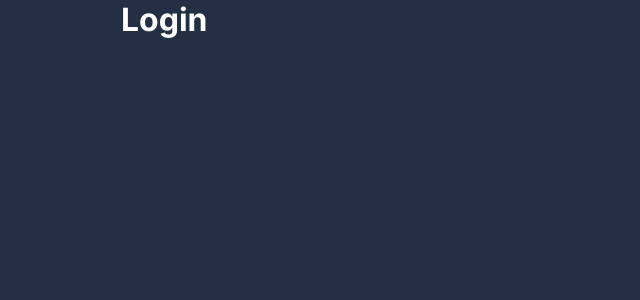
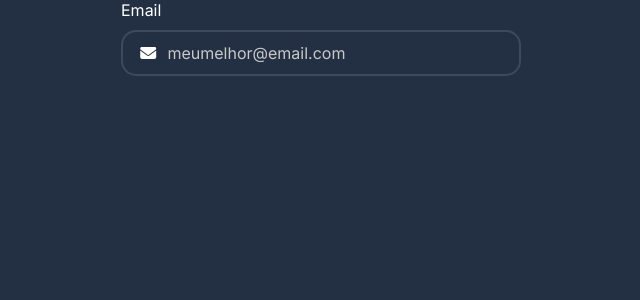
Before and after one commit to jogamais-ufcg/frontend, a Next.js app: page /login in a window 1280 px wide. Shown: the top 300 px of the page, without its empty margins (319-959 px from the left). Built offline with nearby package versions, Linux system fonts and the light colour scheme.

Commit message:
feat: add input component

```diff
--- /dev/null
+++ b/components/Input/index.tsx
@@ -0,0 +1,42 @@
+import {
+  FontAwesomeIcon,
+  FontAwesomeIconProps,
+} from '@fortawesome/react-fontawesome';
+import styles from './styles.module.css';
+
+interface InputProps {
+  label: string;
+  placeholder: string;
+  type: 'text' | 'email' | 'password';
+  value?: string;
+  onChange?: (event: React.ChangeEvent<HTMLInputElement>) => void;
+  icon?: FontAwesomeIconProps['icon'];
+}
+
+function Input({
+  label,
+  placeholder,
+  type,
+  value,
+  onChange,
+  icon,
+}: InputProps) {
+  return (
+    <div className={styles.container}>
+      <label>{label}</label>
+
+      <div>
+        {icon && <FontAwesomeIcon icon={icon} />}
+
+        <input
+          type={type}
+          placeholder={placeholder}
+          value={value}
+          onChange={onChange}
+        />
+      </div>
+    </div>
+  );
+}
+
+export default Input;
--- /dev/null
+++ b/components/Input/styles.module.css
@@ -0,0 +1,35 @@
+.container {
+  display: flex;
+  flex-direction: column;
+  align-items: flex-start;
+  justify-content: flex-start;
+  width: 100%;
+  font-size: 1rem;
+}
+
+.container > div {
+  display: flex;
+  flex-direction: row;
+  align-items: center;
+  justify-content: flex-start;
+  width: 100%;
+  height: 46px;
+  border: solid 2px var(--gray);
+  padding: 0 1rem;
+  margin-top: 10px;
+  border-radius: 15px;
+}
+
+.container svg {
+  width: 20px;
+  margin-right: 10px;
+}
+
+.container input {
+  width: 100%;
+  height: 100%;
+  background: none;
+  border: none;
+  font-size: 1rem;
+  outline: none;
+}
--- a/pages/login/index.tsx
+++ b/pages/login/index.tsx
@@ -1,4 +1,6 @@
 import Head from 'next/head';
+import { faEnvelope } from '@fortawesome/free-solid-svg-icons';
+import Input from '../../components/Input';
 import styles from './styles.module.css';
 
 export default function Login() {
@@ -8,7 +10,12 @@ export default function Login() {
         <title>Login | Joga+ UFCG</title>
       </Head>
 
-      <h1>Login</h1>
+      <Input
+        icon={faEnvelope}
+        label="Email"
+        placeholder="meumelhor@email.com"
+        type="email"
+      />
     </div>
   );
 }
--- a/styles/globals.css
+++ b/styles/globals.css
@@ -1,4 +1,15 @@
 @import url('https://fonts.googleapis.com/css2?family=Inter:wght@100;200;300;400;500;600;700;800;900&display=swap');
+
+:root {
+  --blue-dark: #233043;
+  --blue-light: #0e7fc1;
+  --blue-lighter: #38b6ff;
+  --blue-alternative: #70b2d8;
+  --white: #fff;
+  --gray: #3c4a5e;
+  --text-gray: #c8c8c8;
+  --red: #cb6060;
+}
 
 *,
 *:after,
@@ -23,13 +34,30 @@ button {
   border: none;
 }
 
-:root {
-  --blue-dark: #233043;
-  --blue-light: #0e7fc1;
-  --blue-lighter: #38b6ff;
-  --blue-alternative: #70b2d8;
-  --white: #fff;
-  --gray: #3c4a5e;
-  --text-gray: #c8c8c8;
-  --red: #cb6060;
+::-webkit-input-placeholder {
+  /* WebKit, Blink, Edge */
+  color: var(--text-gray);
 }
+:-moz-placeholder {
+  /* Mozilla Firefox 4 to 18 */
+  color: var(--text-gray);
+  opacity: 1;
+}
+::-moz-placeholder {
+  /* Mozilla Firefox 19+ */
+  color: var(--text-gray);
+  opacity: 1;
+}
+:-ms-input-placeholder {
+  /* Internet Explorer 10-11 */
+  color: var(--text-gray);
+}
+::-ms-input-placeholder {
+  /* Microsoft Edge */
+  color: var(--text-gray);
+}
+
+::placeholder {
+  /* Most modern browsers support this now. */
+  color: var(--text-gray);
+}
```
